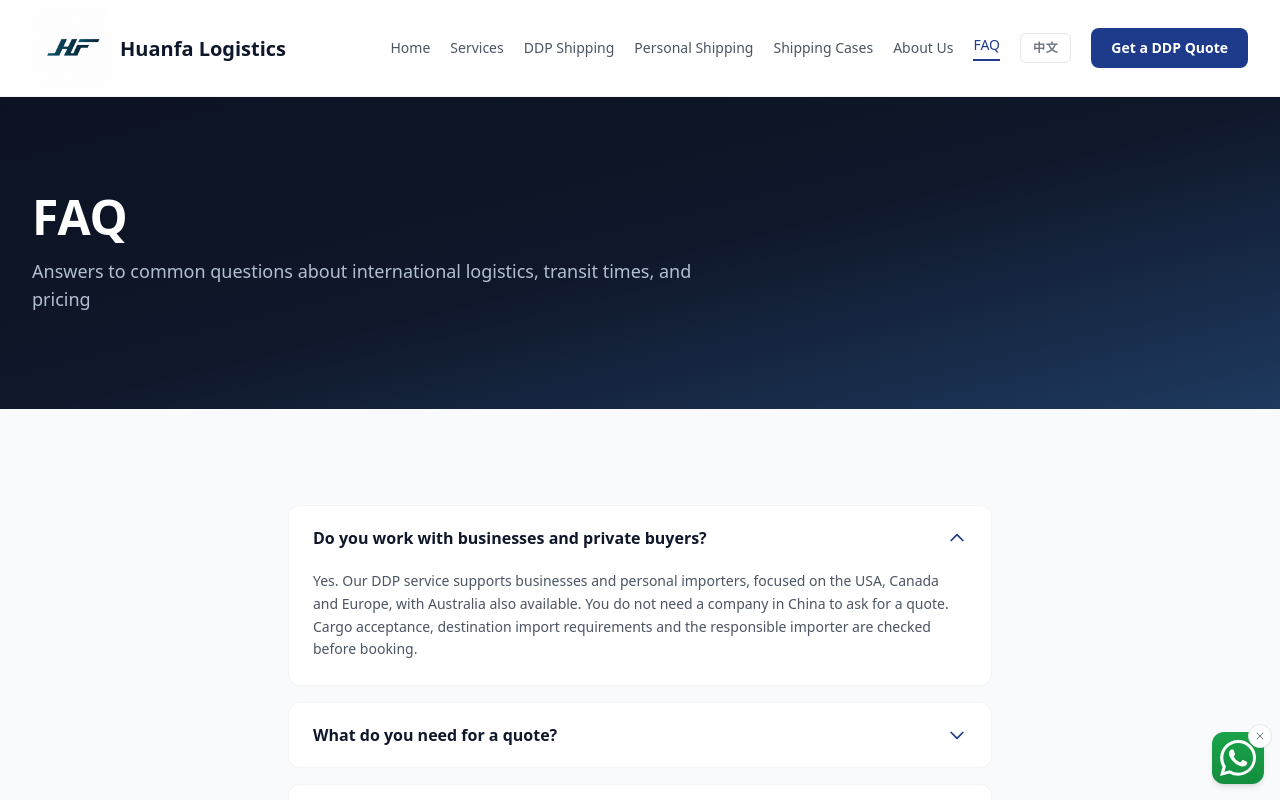
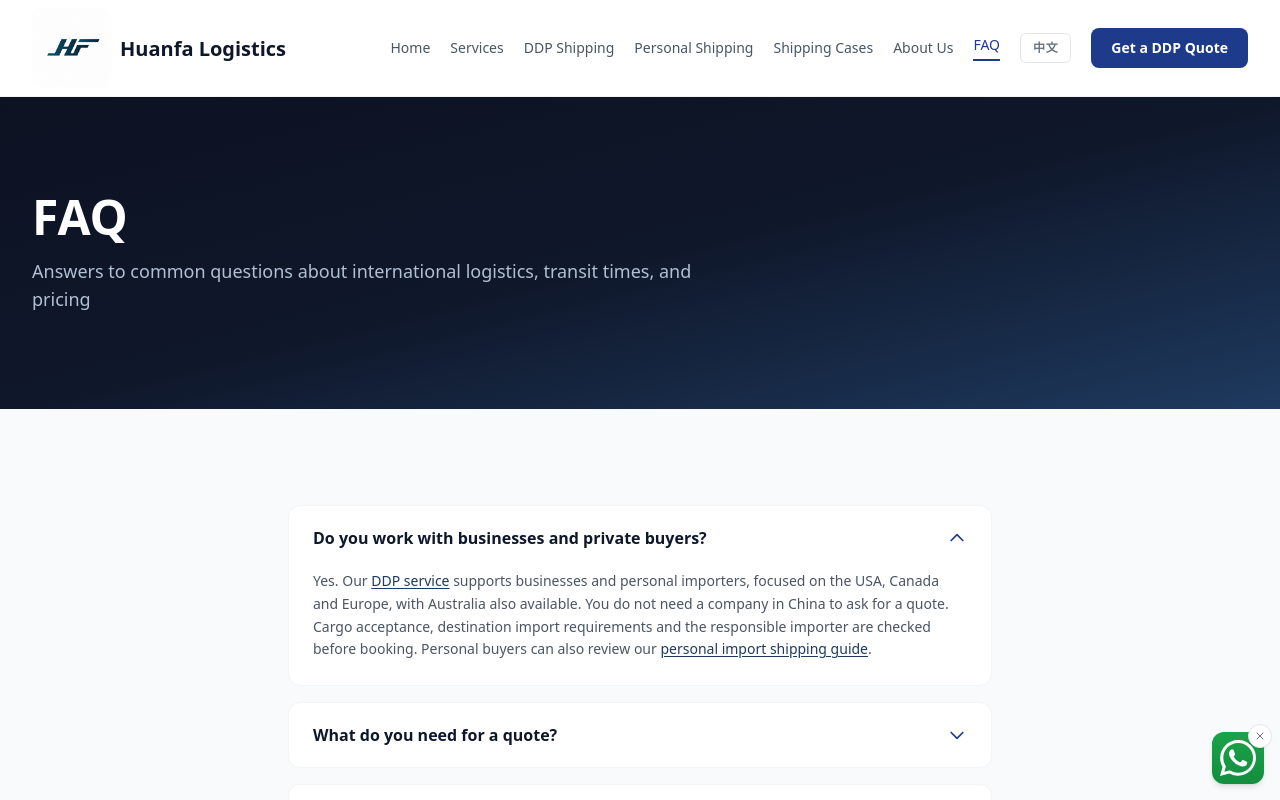
Before and after one commit to chengyao2323-sketch/huanfa-logistics, a Next.js app: page /faq in a window 1280 px wide. Shown: the top 800 px of the page. Built offline with nearby package versions, Linux system fonts and the light colour scheme.

Commit message:
Add contextual internal links to FAQ

```diff
--- a/src/app/faq/page.tsx
+++ b/src/app/faq/page.tsx
@@ -1,10 +1,37 @@
 "use client";
 
 import Link from "next/link";
-import { useT } from "@/i18n";
+import { useT, useI18n } from "@/i18n";
 
 export default function FaqPage() {
   const t = useT();
+  const { locale } = useI18n();
+
+  const answer = (text: string, i: number) => {
+    const link = (label: string, href: string) => <Link href={href} className="font-medium text-brand-700 underline underline-offset-2 hover:text-brand-900">{label}</Link>;
+    if (locale === "zh") {
+      if (i === 0) return <>可以。{link("DDP 服务", "/services/door-to-door")}支持企业与个人客户，重点为美国、加拿大和欧洲，澳洲也可安排。询价不需要在中国设立公司；货物承接情况、目的国进口要求及进口责任方会在订舱前核对。也可以先查看{link("个人进口运输指南", "/personal-shipping-from-china")}。</>;
+      if (i === 1) return <>先提供姓名和邮箱或 WhatsApp，再补充供应商城市、目的国及邮编、产品清单和已知的包装后重量及尺寸。暂时不清楚的可先留空，通过邮箱或 WhatsApp 提供产品照片或供应商装箱单，我们会说明还需核对哪些信息；也可以直接{link("获取报价", "/contact")}。</>;
+      if (i === 2) return <>我们可协调供应商提货或送货至深圳操作点并安排{link("多供应商集货", "/services/warehousing")}。提货地点、仓储、包装要求及相关费用需在发货到仓前通过报价确认。</>;
+      if (i === 3) return <>DDP 重点为美国、加拿大和欧洲，澳洲也可安排。日用百货、纺织品、礼品、塑胶制品、五金小件及普通印刷品等可提供资料审核；带电电子产品及敏感货须提前申报。超限超大件不在常规 DDP 渠道承接范围内，具体货物、资料及目的地应在发运前确认。美国线路可参考{link("中国到美国运输指南", "/shipping-from-china-to-usa")}。</>;
+      if (i === 4) return <>审核通过并按确认的{link("DDP 服务", "/services/door-to-door")}发运时，出口及进口清关、进口关税和清关税费由我方安排处理，正常派送时收件人无需再次支付这些已含费用。仅写“门到门”不能确定税费责任；卸货、入户、上楼、保险及其他特殊服务，须在订舱前另行确认。</>;
+      if (i === 6) return <>运输时效一般多久？报价时会根据线路及货物确认预计时效。请明确时效是港到港、机场到机场，还是包含提货、清关及末端派送。真实案例中的天数仅反映对应货物的运输情况，不构成未来订舱的时效保证；可查看我们的{link("真实运输案例", "/shipment-cases")}。</>;
+      if (i === 10) return <>请通过 WhatsApp 或邮箱联系 Chris Yu 并提供货物参考号。我们会分享经确认的运输节点及可提供的承运商更新、照片或交付单据；也可以查看{link("真实运输案例", "/shipment-cases")}了解交付记录。官网不提供实时轨迹查询系统。</>;
+      if (i === 11) return <>请在出货前咨询{link("清关与保险服务", "/services/customs-insurance")}并确认保单、保险金额、除外责任及免赔额。如发现破损或丢失，请尽快联系，建议在24小时内通知，并保留包装、照片及交付记录。该通知建议不替代保单或运输条款中的申报期限。我们协助整理资料，是否获赔及金额以适用条款为准。</>;
+      if (i === 12) return <>关于我们页面列有公司名称、统一社会信用代码、办公室及联系方式，也可查看操作照片和{link("真实运输案例", "/shipment-cases")}。如需进一步核验资料，请查看{link("公司信息与付款说明", "/about#verify")}或联系我们。</>;
+    } else {
+      if (i === 0) return <>Yes. Our {link("DDP service", "/services/door-to-door")} supports businesses and personal importers, focused on the USA, Canada and Europe, with Australia also available. You do not need a company in China to ask for a quote. Cargo acceptance, destination import requirements and the responsible importer are checked before booking. Personal buyers can also review our {link("personal import shipping guide", "/personal-shipping-from-china")}.</>;
+      if (i === 1) return <>Start with your name and an email address or WhatsApp number. Add the supplier city, destination country and ZIP/postcode, product list, packed weight and dimensions if known. If details are missing, send product photos or a supplier packing list by email or WhatsApp; we can identify what is still needed. You can also {link("request a quote", "/contact")} directly.</>;
+      if (i === 2) return <>We can coordinate supplier pickup or delivery to our Shenzhen operation and arrange {link("multi-supplier consolidation", "/services/warehousing")}. Pickup locations, storage, packing requirements and any related charges are confirmed in the quotation before goods are sent.</>;
+      if (i === 3) return <>Our DDP focus is the USA, Canada and Europe, with Australia also available. General consumer goods, textiles, gifts, plastics, small hardware and ordinary printed goods can be reviewed. Declare battery-powered electronics and sensitive goods in advance. Oversize or over-limit cargo is outside standard DDP channels; confirm the actual goods, documents and destination before dispatch. For US routes, see our {link("China-to-USA shipping guide", "/shipping-from-china-to-usa")}.</>;
+      if (i === 4) return <>For approved cargo booked under our confirmed {link("DDP service", "/services/door-to-door")}, we arrange export and import clearance and handle import duties and customs taxes, with no repeat payment of those included charges by the recipient at normal delivery. Door-to-door alone does not specify tax responsibilities. Unloading, indoor or upstairs delivery, insurance and other special arrangements must be confirmed separately before booking.</>;
+      if (i === 6) return <>We confirm an estimated schedule for your route and cargo at quotation. Ask whether the estimate is port-to-port, airport-to-airport or includes pickup, customs and final delivery. Times shown in our {link("real shipping cases", "/shipment-cases")} describe those shipments only, not a guaranteed schedule for future bookings.</>;
+      if (i === 10) return <>Contact Chris Yu by WhatsApp or email with your shipment reference. We share confirmed milestones and available carrier updates, photos or delivery documents; you can also review {link("real shipping cases", "/shipment-cases")} for delivery records. The website does not provide a live tracking system.</>;
+      if (i === 11) return <>Ask about our {link("customs and insurance service", "/services/customs-insurance")} before shipment and confirm the policy, insured value, exclusions and any deductible. If you notice damage or loss, contact us promptly, preferably within 24 hours; retain packaging, photos and delivery records. This notification request does not replace the deadlines in the applicable policy or transport terms. We assist with documentation; claim approval and compensation depend on the applicable terms.</>;
+      if (i === 12) return <>Our About Us page lists the company name, unified social credit code, office information and contact details. You can also review {link("real shipping cases", "/shipment-cases")} and operating photos. For payment and verification details, see {link("company information and payment guidance", "/about#verify")}.</>;
+    }
+    return text;
+  };
 
   return (
     <>
@@ -48,7 +75,7 @@ export default function FaqPage() {
                 </svg>
               </summary>
               <div id={`faq-answer-${i}`} className="px-6 pb-6 text-sm text-gray-600 leading-relaxed">
-                {item.answer}
+                {answer(item.answer, i)}
               </div>
             </details>
           ))}
```
